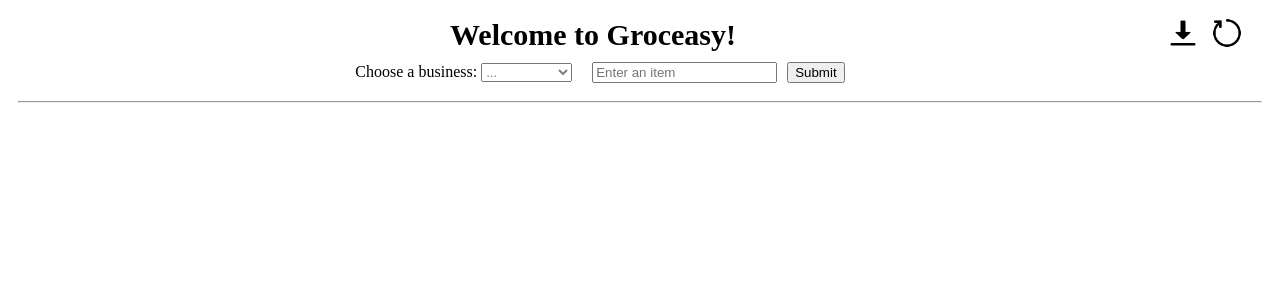
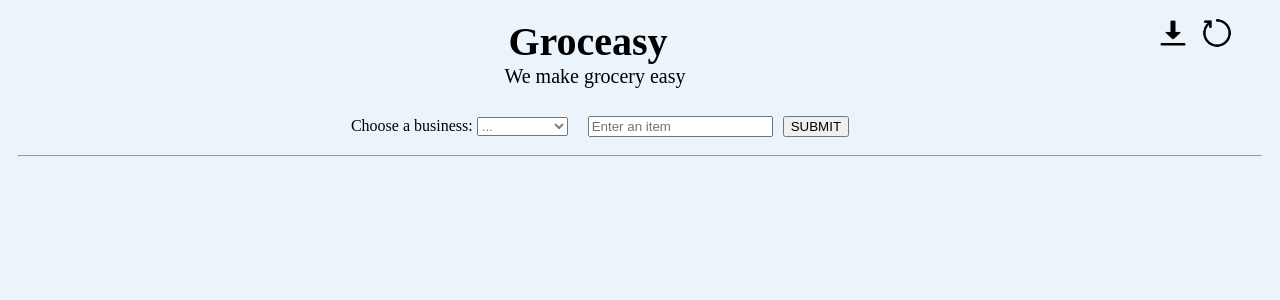
Before and after one commit to KuoLinTang/Flask_Practicing, a Flask app: page / in a window 1280 px wide. Shown: the top 300 px of the page. Run offline with Flask 3, Linux system fonts and the light colour scheme.

```diff
--- a/app.py
+++ b/app.py
@@ -1,14 +1,13 @@
 from flask import Flask, render_template, request
 from grocery_scraping import all_in_one
 from itemdata import ItemData
-import json
 
 # disable warnings, only show errors
 import logging
 log = logging.getLogger('werkzeug')
-log.setLevel(logging.ERROR)
+log.setLevel(logging.INFO)
 
-app = Flask('Stock Exchanger', static_folder='static',
+app = Flask('Groceasy', static_folder='static',
             template_folder='template')
 
 
@@ -42,7 +41,7 @@ def fetch_compare():
     data = request.json
     item = data['item']
 
-    item_list_dict = all_in_one.get_all_businesses(item=item, n=10)
+    item_list_dict = all_in_one.get_all_businesses(item=item, n=5)
 
     item_obj_dict = {}
     for k, v in item_list_dict.items():
--- a/static/css-selectors.css
+++ b/static/css-selectors-home.css
@@ -1,5 +1,6 @@
 body {
     padding: 10px;
+    background-color: #EBF4FA;
 }
 
 .title-bar {
@@ -9,12 +10,18 @@ body {
 .title-left {
     flex: auto;
     text-align: center;
-    font-size: 30px;
+    font-size: 40px;
     font-weight: bold;
 }
 
 .title-right {
     margin-right: 20px;
+}
+
+.subtitle-text {
+    margin-right: 90px;
+    text-align: center;
+    font-size: 20px;
 }
 
 .icon {
--- a/static/functions.js
+++ b/static/functions.js
@@ -14,6 +14,7 @@ function submit(elem) {
     let selectElem = document.querySelector('#business');
     let inputElem = document.querySelector('#item-name');
     let warnElem = document.querySelector('#warn');
+    let iconElem = document.querySelectorAll('img.icon');
 
     let [business, item] = [selectElem.value, inputElem.value.trim()];
 
@@ -34,6 +35,9 @@ function submit(elem) {
         selectElem.disabled = true;
         inputElem.disabled = true;
         elem.disabled = true;
+        for (let i = 0; i < iconElem.length; i++) {
+            iconElem[i].style.pointerEvents = 'none';
+        }
 
         fetch('/get-item/', {
             method: 'POST',
@@ -54,6 +58,9 @@ function submit(elem) {
             selectElem.disabled = false;
             inputElem.disabled = false;
             elem.disabled = false;
+            for (let i = 0; i < iconElem.length; i++) {
+                iconElem[i].style.pointerEvents = 'auto';
+            }
 
             if (numItem > 0) {
                 numElem.innerHTML = numItem + " items found in " + business;
@@ -87,12 +94,17 @@ function out(elem) {
     elem.style.backgroundColor = '#E0FFFF';
 }
 
+function goBack() {
+    window.history.back();
+}
+
 function jumpToComparison(elem) {
     let loaderElem = document.querySelector('#loader');
     let selectElem = document.querySelector('#business');
     let inputElem = document.querySelector('#item-name');
     let submitElem = document.querySelector('#submit-btn');
     let itemElems = document.querySelectorAll('div.item');  // get all item elements
+    let iconElem = document.querySelectorAll('img.icon');  // get all icons
 
     let business = selectElem.value;
     let item = elem.childNodes[1].innerText;
@@ -105,6 +117,9 @@ function jumpToComparison(elem) {
     submitElem.disabled = true;
     for (let i = 0; i < itemElems.length; i++) {
         itemElems[i].style.pointerEvents = 'none';
+    }
+    for (let i = 0; i < iconElem.length; i++) {
+        iconElem[i].style.pointerEvents = 'none';
     }
 
     fetch('/get-item/fetch-compare/', {
@@ -121,7 +136,3 @@ function jumpToComparison(elem) {
         })
         .catch(error => console.error('Error', error));
 };
-
-function displayComparison(data) {
-
-}
--- a/template/homepage.html
+++ b/template/homepage.html
@@ -5,19 +5,28 @@
     <meta name="viewport" content="width=device-width, initial-scale=1.0" />
     <meta charset="utf-8" />
     <title>Groceasy</title>
-    <link rel="stylesheet" type="text/css" href="../static/css-selectors.css" />
+    <link rel="stylesheet" type="text/css" href="http://192.168.1.164:5000/static/css-selectors-home.css" />
     <!-- <link rel="shortcut icon" href="#" /> -->
 </head>
 
 <body>
-    <div class="title-bar">
-        <div class="title-left">Welcome to Groceasy!</div>
-        <div class="title-right">
-            <img class="icon" id="download-icon" alt="Download" title="Download all data"
-                src="../static/img/icons8-download-48.png" width="30px" height="30px" />
-            <img onclick="clearAll();" id="clear-icon" alt="Clear and restart" title="Clear all entered values"
-                src="../static/img/icons8-restart-50.png" width="30px" height="30px" />
+    <div>
+        <div class="title-bar">
+            <div class="title-left">
+                Groceasy
+            </div>
+            <div class="title-right">
+                <img class="icon" id="download-icon" alt="Download" title="Download all data"
+                    src="../static/img/icons8-download-48.png" width="30px" height="30px" />
+                <img class="icon" onclick="clearAll();" id="clear-icon" alt="Clear and restart"
+                    title="Clear all entered values" src="../static/img/icons8-restart-50.png" width="30px"
+                    height="30px" />
+            </div>
         </div>
+        <div class="subtitle-text">
+            We make grocery easy
+        </div>
+        <br />
     </div>
     <div>
         <div class="form">
@@ -33,7 +42,7 @@
             <div class="form-inner">
                 <input type="text" id="item-name" name="item-name" placeholder="Enter an item">
             </div>
-            <button onclick="submit(this);" id="submit-btn">Submit</button>
+            <button onclick="submit(this);" id="submit-btn">SUBMIT</button>
         </div>
         <div class="warnings" id="warn"></div>
         <hr />
@@ -42,7 +51,7 @@
     <div style="text-align: center; margin-right: 90px;" id="item-num"></div>
     <div class="item-list" id="item-fetched"></div>
 
-    <script src="../static/functions.js"></script>
+    <script src="http://192.168.1.164:5000/static/functions.js"></script>
 </body>
 
 </html>
```
Also changed, not shown: static/css-selectors-com.css (added, +15 -0 lines), template/comparison.html (+6 -4 lines).
